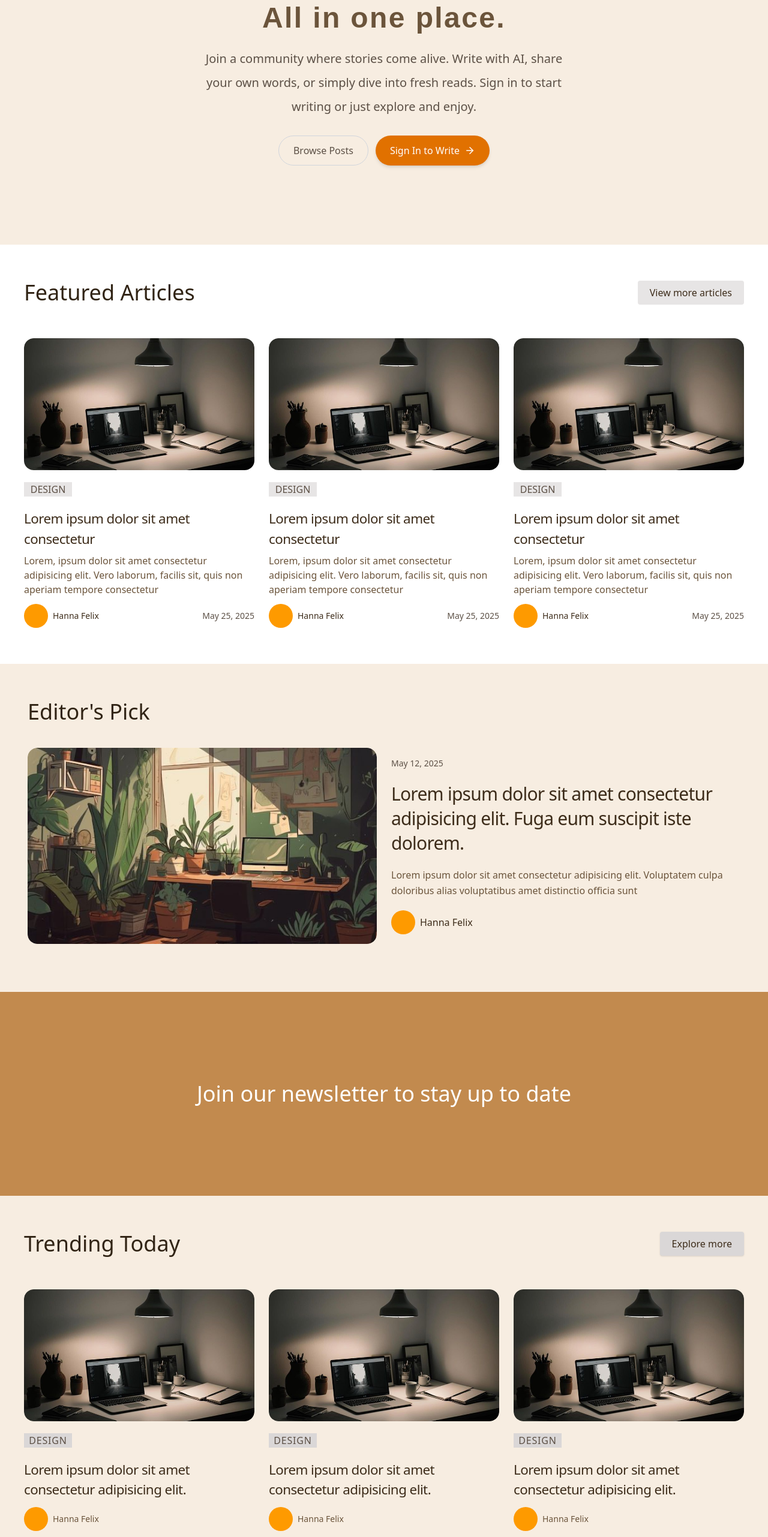
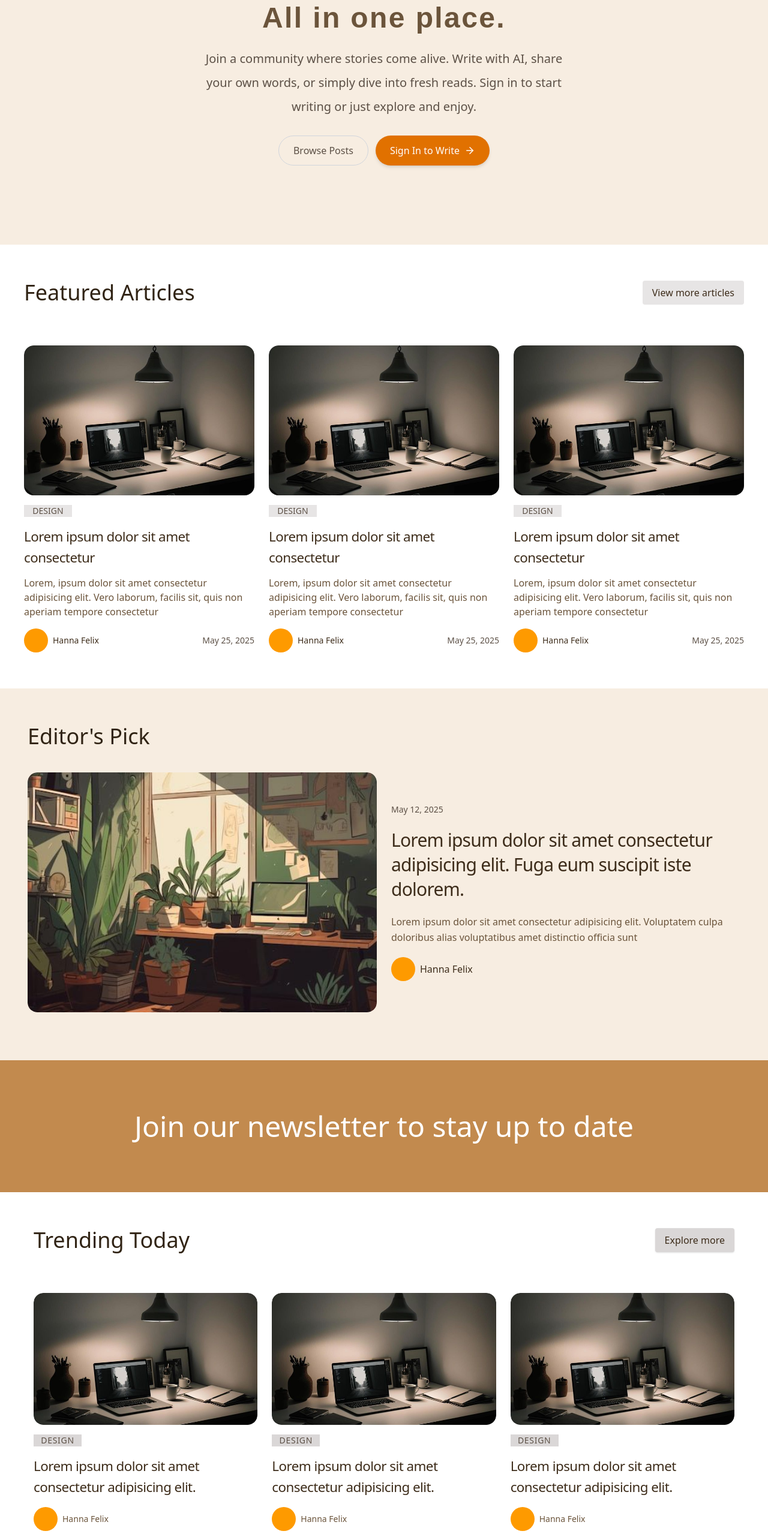
Before and after one commit to akku2005/VocalInk, a React (Vite) app in the folder client/: page / in a window 1280 px wide. Shown: the part 234-2797 px from the top of the page at 60% size. Built offline with nearby package versions, Linux system fonts and the light colour scheme.

Commit message:
Completed landing page that fully supports dark and light theme

```diff
--- a/client/src/components/blog/EditorsPick.jsx
+++ b/client/src/components/blog/EditorsPick.jsx
@@ -3,36 +3,37 @@ import image from "../../assets/images/image2.jpg";
 
 export default function EditorsPick() {
   return (
-    <div className="px-4 pt-15 pb-20 max-w-[1220px] mx-auto">
+    <div className="px-4 pt-10 md:pt-15 pb-10 md:pb-20 max-w-[1220px] mx-auto">
       {/* Section Heading */}
-      <h1 className="font-normal text-4xl mb-10 text-left text-[var(--headlines)]">
+      <h1 className="font-normal text-3xl sm:text-4xl mb-8 md:mb-10 text-left text-[var(--headlines)]">
         Editor's Pick
       </h1>
 
       <div className="grid grid-cols-1 md:grid-cols-2 gap-6 items-stretch">
         {/* Left Image */}
-        <div className="relative overflow-hidden rounded-2xl group w-full h-[400px] md:h-auto">
+        <div className="relative overflow-hidden rounded-2xl group w-full h-[250px] sm:h-[300px] md:h-[400px]">
           <img
             src={image}
             alt="Editor's Pick"
-            className="w-full h-full object-cover rounded-2xl shadow-md  cursor-pointer
-                  transition-transform duration-500 ease-in-out group-hover:scale-105"
+            className="w-full h-full object-cover rounded-2xl shadow-md cursor-pointer transition-transform duration-500 ease-in-out group-hover:scale-105"
           />
         </div>
 
         {/* Right Content */}
-        <div className="flex flex-col justify-center gap-5">
-          <p className="text-[var(--details-text)] text-sm">May 12, 2025</p>
-          <h1 className="text-2xl md:text-3xl font-normal tracking-tight leading-snug hover:underline cursor-pointer  text-[var(--main-headline-color)]">
+        <div className="flex flex-col justify-center gap-4 md:gap-5 mt-4 md:mt-0">
+          <p className="text-[var(--details-text)] text-xs sm:text-sm">
+            May 12, 2025
+          </p>
+          <h1 className="text-xl sm:text-2xl md:text-3xl font-normal tracking-tight leading-snug hover:underline cursor-pointer text-[var(--main-headline-color)]">
             Lorem ipsum dolor sit amet consectetur adipisicing elit. Fuga eum
             suscipit iste dolorem.
           </h1>
-          <p className="text-[var(--sub-healine-color)] leading-relaxed">
+          <p className="text-[var(--sub-healine-color)] text-sm sm:text-base leading-relaxed">
             Lorem ipsum dolor sit amet consectetur adipisicing elit. Voluptatem
             culpa doloribus alias voluptatibus amet distinctio officia sunt
           </p>
           <p className="flex gap-2 items-center font-normal text-[var(--main-headline-color)]">
-            <span className="w-10 h-10 rounded-full bg-amber-500"></span>
+            <span className="w-8 h-8 sm:w-10 sm:h-10 rounded-full bg-amber-500"></span>
             Hanna Felix
           </p>
         </div>
--- a/client/src/components/blog/FeaturedStories.jsx
+++ b/client/src/components/blog/FeaturedStories.jsx
@@ -1,47 +1,50 @@
 import React from "react";
 import image from "./../../assets/images/featured-post-pic.jpg";
+
 export default function FeaturedStories() {
   return (
-    <div className="flex  justify-center w-full px-4 mt-20 pt-15 pb-15 bg-[var(--bg-color)]">
-      <div className=" max-w-[1200px] flex flex-col gap-1 justify-center ">
-        <div className="flex justify-between mb-13">
-          {" "}
-          <h1 className="font-normal text-[var(--headlines)] text-4xl">
+    <div className="flex justify-center w-full px-4 mt-10 md:mt-20 pt-10 md:pt-15 pb-10 md:pb-15 bg-[var(--bg-color)]">
+      <div className="max-w-[1200px] flex flex-col gap-4 justify-center">
+        {/* Heading */}
+        <div className="flex flex-col sm:flex-row justify-between mb-6 md:mb-13 items-start sm:items-center gap-4 sm:gap-0">
+          <h1 className="font-normal text-[var(--headlines)] text-3xl sm:text-4xl md:text-4xl">
             Featured Articles
           </h1>
-          <button className="   rounded bg-[var(--buttons-color)]  text-[var(--main-headline-color)] px-5 py-2 cursor-pointer">
+          <button className="rounded bg-[var(--buttons-color)] text-[var(--main-headline-color)] px-4 py-2 cursor-pointer text-sm sm:text-base">
             View more articles
           </button>
         </div>
 
-        <div className="   grid grid-cols-3 gap-6 rounded-2xl">
+        {/* Grid */}
+        <div className="grid grid-cols-1 sm:grid-cols-2 lg:grid-cols-3 gap-6 rounded-2xl">
           {[1, 2, 3].map((num) => (
             <div
               key={num}
-              className="group flex flex-col justify-center rounded-2xl gap-1 overflow-hidden cursor-pointer"
+              className="group flex flex-col justify-center rounded-2xl gap-2 overflow-hidden cursor-pointer"
             >
               <img
                 src={image}
                 alt="photo"
-                className="w-full h-[220px] rounded-2xl object-cover
-               transition-transform duration-500 ease-in-out group-hover:scale-105"
+                className="w-full h-[200px] sm:h-[220px] md:h-[250px] rounded-2xl object-cover transition-transform duration-500 ease-in-out group-hover:scale-105"
               />
-              <button className="bg-[var(--buttons-color)]  text-[var(--details-text)] px-1 mt-4 w-20">
+              <button className="bg-[var(--buttons-color)] text-[var(--details-text)] px-2 mt-2 w-20 text-xs sm:text-sm">
                 DESIGN
               </button>
-              <h1 className="text-[1.4rem] font-normal tracking-tight mt-4  text-[var(--main-headline-color)]">
+              <h1 className="text-lg sm:text-[1.2rem] md:text-[1.4rem] font-normal tracking-tight mt-2 text-[var(--main-headline-color)]">
                 Lorem ipsum dolor sit amet consectetur
               </h1>
-              <p className="line-clamp-3 mt-1 text-base text-[var(--sub-healine-color)]">
+              <p className="line-clamp-3 mt-1 text-sm sm:text-base text-[var(--sub-healine-color)]">
                 Lorem, ipsum dolor sit amet consectetur adipisicing elit. Vero
                 laborum, facilis sit, quis non aperiam tempore consectetur
               </p>
-              <div className="flex justify-between items-center mt-2 text-sm">
-                <p className="flex gap-2 items-center text-[var(--main-headline-color)]  ">
-                  <span className="w-10 h-10 rounded-full bg-amber-500"></span>
+              <div className="flex justify-between items-center mt-2 text-xs sm:text-sm">
+                <p className="flex gap-2 items-center text-[var(--main-headline-color)]">
+                  <span className="w-8 h-8 sm:w-10 sm:h-10 rounded-full bg-amber-500"></span>
                   Hanna Felix
                 </p>
-                <h3 className="text-[var(--details-text)]">May 25, 2025</h3>
+                <h3 className="text-[var(--details-text)] text-[10px] sm:text-sm">
+                  May 25, 2025
+                </h3>
               </div>
             </div>
           ))}
--- a/client/src/components/blog/TrendingPost.jsx
+++ b/client/src/components/blog/TrendingPost.jsx
@@ -3,45 +3,45 @@ import image from "./../../assets/images/featured-post-pic.jpg";
 
 export default function TrendingPost() {
   return (
-    <div className="flex justify-center w-full px-4 mt-15 mb-15">
-      <div className="max-w-[1200px] flex flex-col gap-1 justify-center">
+    <div className="w-full pt-10 md:pt-15 pb-10 md:pb-15 bg-[var(--bg-color)]">
+      <div className="max-w-[1200px] mx-auto flex flex-col gap-4 justify-center px-4">
         {/* Header */}
-        <div className="flex justify-between mb-13">
-          <h1 className="font-normal text-4xl  text-[var(--headlines)]">
+        <div className="flex flex-col sm:flex-row justify-between mb-6 md:mb-13 items-start sm:items-center gap-4 sm:gap-0">
+          <h1 className="font-normal text-3xl sm:text-4xl md:text-4xl text-[var(--headlines)]">
             Trending Today
           </h1>
-          <button className="rounded shadow bg-[var(--buttons-color2)]  text-[var(--main-headline-color)] px-5 py-2 cursor-pointer">
+          <button className="rounded shadow bg-[var(--buttons-color2)] text-[var(--main-headline-color)] px-4 py-2 cursor-pointer text-sm sm:text-base">
             Explore more
           </button>
         </div>
 
         {/* Posts */}
-        <div className="grid grid-cols-3 gap-6 rounded-2xl">
+        <div className="grid grid-cols-1 sm:grid-cols-2 lg:grid-cols-3 gap-6 rounded-2xl">
           {[1, 2, 3].map((num) => (
             <div
               key={num}
-              className="flex flex-col justify-center rounded-2xl gap-1"
+              className="flex flex-col justify-center rounded-2xl gap-2 overflow-hidden cursor-pointer"
             >
               {/* Image with hover effect */}
               <div className="overflow-hidden rounded-2xl group">
                 <img
                   src={image}
                   alt="photo"
-                  className="w-full h-[220px] rounded-2xl object-cover
-                  transition-transform duration-500 ease-in-out group-hover:scale-105"
+                  className="w-full h-[180px] sm:h-[200px] md:h-[220px] rounded-2xl object-cover transition-transform duration-500 ease-in-out group-hover:scale-105"
                 />
               </div>
 
-              <button className="bg-[var(--buttons-color2)]  text-[var(--details-text)]  tracking-wider px-1 mt-4 w-20">
+              <button className="bg-[var(--buttons-color2)] text-[var(--details-text)] tracking-wider px-2 mt-2 w-20 text-xs sm:text-sm">
                 DESIGN
               </button>
-              <h1 className="text-[1.4rem] font-normal tracking-tight mt-4 text-[var(--main-headline-color)]">
+
+              <h1 className="text-lg sm:text-[1.2rem] md:text-[1.4rem] font-normal tracking-tight mt-2 text-[var(--main-headline-color)]">
                 Lorem ipsum dolor sit amet consectetur adipisicing elit.
               </h1>
 
-              <div className="flex justify-between items-center mt-2 text-sm">
+              <div className="flex justify-start items-center mt-2 text-xs sm:text-sm">
                 <p className="flex gap-2 items-center text-[var(--sub-healine-color)]">
-                  <span className="w-10 h-10 rounded-full bg-amber-500"></span>
+                  <span className="w-8 h-8 sm:w-10 sm:h-10 rounded-full bg-amber-500"></span>
                   Hanna Felix
                 </p>
               </div>
--- a/client/src/components/ui/JoinNewsletter.jsx
+++ b/client/src/components/ui/JoinNewsletter.jsx
@@ -2,8 +2,8 @@ import React from "react";
 
 export default function JoinNewsletter() {
   return (
-    <div className="w-full bg-[#c28a4e] flex justify-center items-center h-[340px]  text-white">
-      <h1 className="text-4xl leading-tight">
+    <div className="w-full bg-[#c28a4e] flex justify-center items-center px-4 py-20 sm:py-20 md:py-20 text-white">
+      <h1 className="text-2xl sm:text-3xl md:text-4xl lg:text-5xl text-center leading-snug sm:leading-tight md:leading-tight">
         Join our newsletter to stay up to date
       </h1>
     </div>
```
